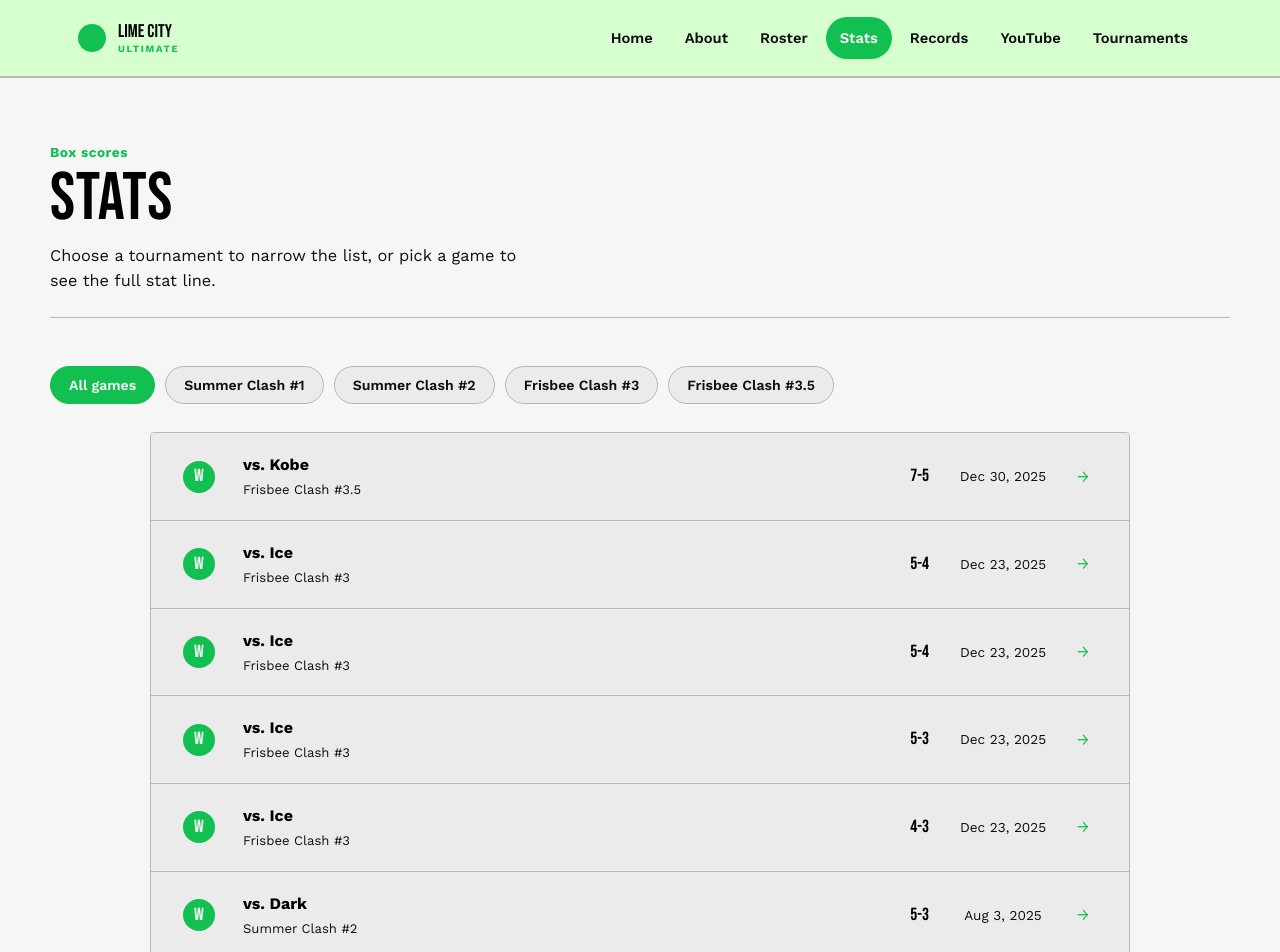
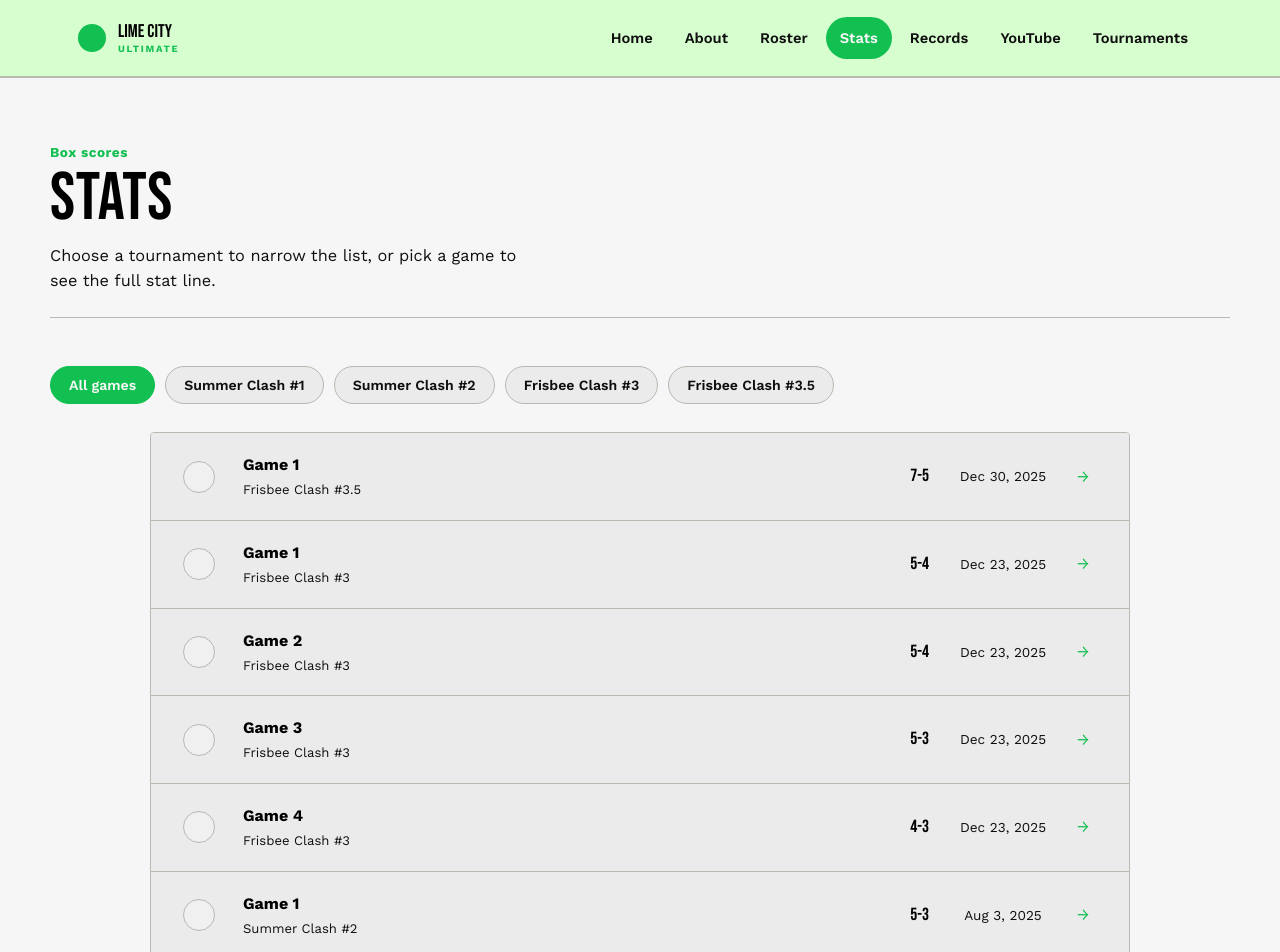
Before and after one commit to HarrisonNiswander/LimeCityUltimate, a React (Vite) app in the folder limeCityUltimate/: page /stats in a window 1280 px wide. Shown: the top 952 px of the page. Built offline with nearby package versions, Linux system fonts and the light colour scheme.

Commit message:
Format game stats

```diff
--- a/limeCityUltimate/src/data/games.js
+++ b/limeCityUltimate/src/data/games.js
@@ -4,8 +4,8 @@ const games = [
     {
     id: 'g01',
     date: '2025-07-09',
-    opponent: 'Blue',
-    result: 'W',
+    opponent: 'Game 1',
+    result: ' ',
     score: '5-2',
     tournament: 'Summer Clash #1',
     sourceGameNumber: 1, // which "Game: #N" this was in its source spreadsheet — used to avoid re-importing it
@@ -18,8 +18,8 @@ const games = [
   {
     id: 'g02',
     date: '2025-07-09',
-    opponent: 'Blue',
-    result: 'L',
+    opponent: 'Game 2',
+    result: ' ',
     score: '4-5',
     tournament: 'Summer Clash #1',
     sourceGameNumber: 2, // which "Game: #N" this was in its source spreadsheet — used to avoid re-importing it
@@ -32,8 +32,8 @@ const games = [
   {
     id: 'g03',
     date: '2025-07-09',
-    opponent: 'Blue',
-    result: 'L',
+    opponent: 'Game 3',
+    result: ' ',
     score: '4-5',
     tournament: 'Summer Clash #1',
     sourceGameNumber: 3, // which "Game: #N" this was in its source spreadsheet — used to avoid re-importing it
@@ -46,8 +46,8 @@ const games = [
   {
     id: 'g04',
     date: '2025-07-09',
-    opponent: 'Blue',
-    result: 'W',
+    opponent: 'Game 4',
+    result: ' ',
     score: '5-4',
     tournament: 'Summer Clash #1',
     sourceGameNumber: 4, // which "Game: #N" this was in its source spreadsheet — used to avoid re-importing it
@@ -60,8 +60,8 @@ const games = [
   {
     id: 'g05',
     date: '2025-07-09',
-    opponent: 'Blue',
-    result: 'W',
+    opponent: 'Game 5',
+    result: ' ',
     score: '5-4',
     tournament: 'Summer Clash #1',
     sourceGameNumber: 5, // which "Game: #N" this was in its source spreadsheet — used to avoid re-importing it
@@ -75,8 +75,8 @@ const games = [
   {
     id: 'g06',
     date: '2025-08-03',
-    opponent: 'Dark',
-    result: 'W',
+    opponent: 'Game 1',
+    result: ' ',
     score: '5-3',
     tournament: 'Summer Clash #2',
     sourceGameNumber: 1, // which "Game: #N" this was in its source spreadsheet — used to avoid re-importing it
@@ -89,8 +89,8 @@ const games = [
   {
     id: 'g07',
     date: '2025-08-03',
-    opponent: 'Dark',
-    result: 'L',
+    opponent: 'Game 2',
+    result: ' ',
     score: '1-5',
     tournament: 'Summer Clash #2',
     sourceGameNumber: 2, // which "Game: #N" this was in its source spreadsheet — used to avoid re-importing it
@@ -103,8 +103,8 @@ const games = [
   {
     id: 'g08',
     date: '2025-08-03',
-    opponent: 'Dark',
-    result: 'W',
+    opponent: 'Game 3',
+    result: ' ',
     score: '5-2',
     tournament: 'Summer Clash #2',
     sourceGameNumber: 3, // which "Game: #N" this was in its source spreadsheet — used to avoid re-importing it
@@ -117,8 +117,8 @@ const games = [
   {
     id: 'g09',
     date: '2025-08-03',
-    opponent: 'Dark',
-    result: 'L',
+    opponent: 'Game 4',
+    result: ' ',
     score: '3-4',
     tournament: 'Summer Clash #2',
     sourceGameNumber: 4, // which "Game: #N" this was in its source spreadsheet — used to avoid re-importing it
@@ -132,8 +132,8 @@ const games = [
   {
     id: 'g10',
     date: '2025-12-23',
-    opponent: 'Ice',
-    result: 'W',
+    opponent: 'Game 1',
+    result: ' ',
     score: '5-4',
     tournament: 'Frisbee Clash #3',
     sourceGameNumber: 1, // which "Game: #N" this was in its source spreadsheet — used to avoid re-importing it
@@ -146,8 +146,8 @@ const games = [
   {
     id: 'g11',
     date: '2025-12-23',
-    opponent: 'Ice',
-    result: 'W',
+    opponent: 'Game 2',
+    result: ' ',
     score: '5-4',
     tournament: 'Frisbee Clash #3',
     sourceGameNumber: 2, // which "Game: #N" this was in its source spreadsheet — used to avoid re-importing it
@@ -160,8 +160,8 @@ const games = [
   {
     id: 'g12',
     date: '2025-12-23',
-    opponent: 'Ice',
-    result: 'W',
+    opponent: 'Game 3',
+    result: ' ',
     score: '5-3',
     tournament: 'Frisbee Clash #3',
     sourceGameNumber: 3, // which "Game: #N" this was in its source spreadsheet — used to avoid re-importing it
@@ -174,8 +174,8 @@ const games = [
   {
     id: 'g13',
     date: '2025-12-23',
-    opponent: 'Ice',
-    result: 'W',
+    opponent: 'Game 4',
+    result: ' ',
     score: '4-3',
     tournament: 'Frisbee Clash #3',
     sourceGameNumber: 4, // which "Game: #N" this was in its source spreadsheet — used to avoid re-importing it
@@ -189,8 +189,8 @@ const games = [
   {
     id: 'g14',
     date: '2025-12-30',
-    opponent: 'Kobe',
-    result: 'W',
+    opponent: 'Game 1',
+    result: ' ',
     score: '7-5',
     tournament: 'Frisbee Clash #3.5',
     sourceGameNumber: 1, // which "Game: #N" this was in its source spreadsheet — used to avoid re-importing it
--- a/limeCityUltimate/src/pages/Stats.jsx
+++ b/limeCityUltimate/src/pages/Stats.jsx
@@ -49,7 +49,8 @@ export default function Stats() {
               {g.result}
             </span>
             <span className="game-row-main">
-              <strong>vs. {g.opponent}</strong>
+              {/* <strong>vs. {g.opponent}</strong> */}
+              <strong>{g.opponent}</strong>
               <span className="game-row-sub">{g.tournament}</span>
             </span>
             <span className="game-row-score">{g.score}</span>
--- a/limeCityUltimate/src/pages/StatsGame.jsx
+++ b/limeCityUltimate/src/pages/StatsGame.jsx
@@ -21,7 +21,8 @@ export default function StatsGame() {
       <div className="page-head">
         <div>
           <span className="page-kicker">{game.tournament} · {new Date(game.date).toLocaleDateString('en-US', { month: 'long', day: 'numeric', year: 'numeric' })}</span>
-          <h1>vs. {game.opponent}</h1>
+          {/* <h1>vs. {game.opponent}</h1> */}
+          <h1>{game.opponent}</h1>
         </div>
         <div className={`game-score-badge game-score-badge-${game.result === 'W' ? 'win' : 'loss'}`}>
           {game.result} {game.score}
--- a/limeCityUltimate/src/pages/TournamentDetail.jsx
+++ b/limeCityUltimate/src/pages/TournamentDetail.jsx
@@ -43,7 +43,8 @@ export default function TournamentDetail() {
                   {g.result}
                 </span>
                 <span className="game-row-main">
-                  <strong>vs. {g.opponent}</strong>
+                  {/* <strong>vs. {g.opponent}</strong> */}
+                  <strong>{g.opponent}</strong>
                   <span className="game-row-sub">Full box score</span>
                 </span>
                 <span className="game-row-score">{g.score}</span>
```
